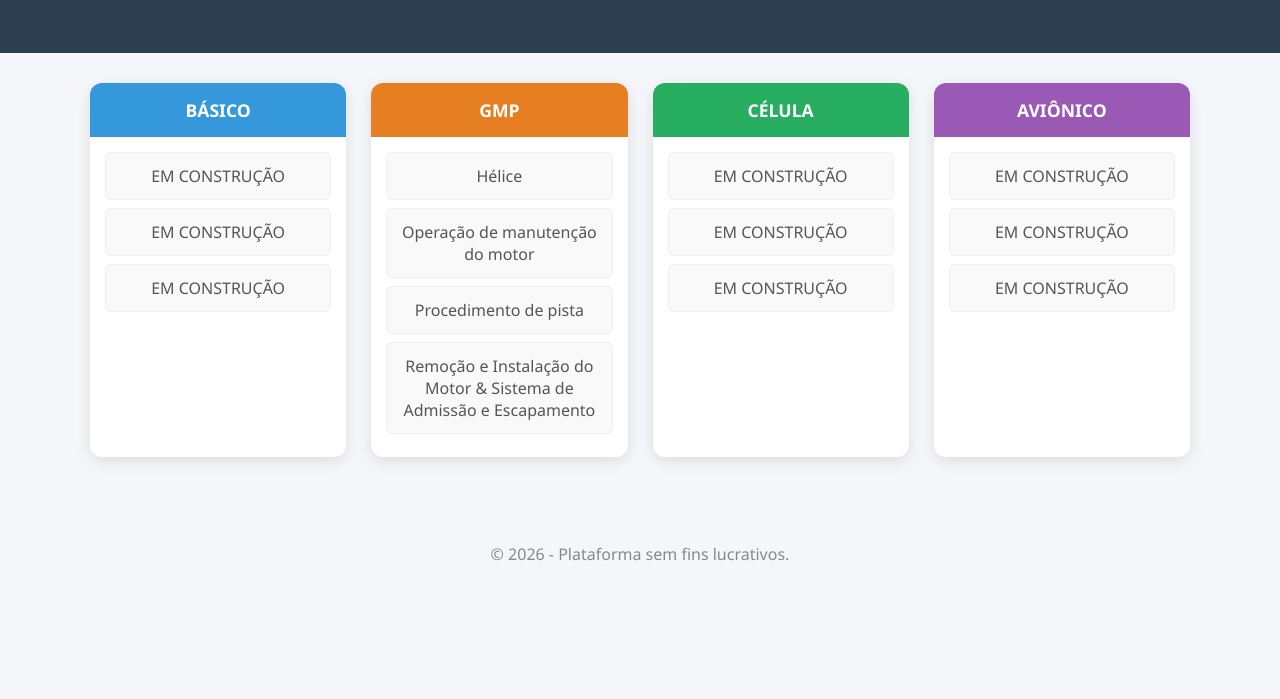
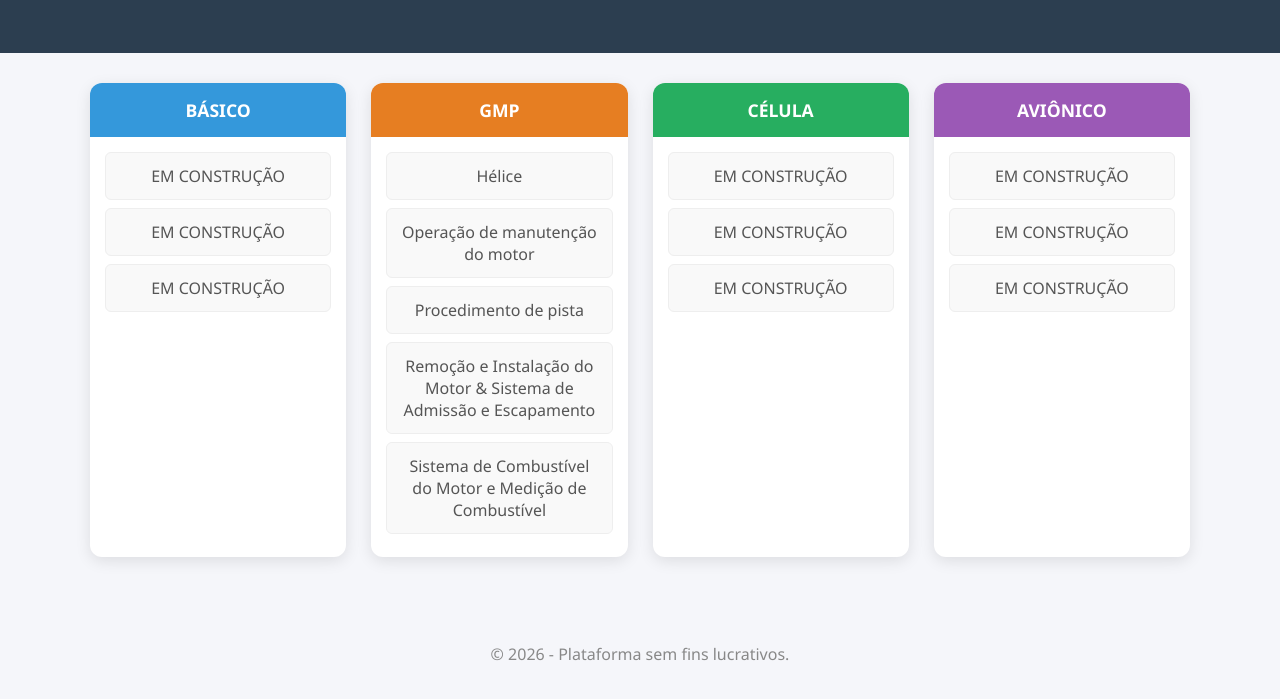
Before and after one commit to ewertonandriel-blip/inicio, a plain HTML site: page index.html in a window 1280 px wide. Shown: the part 151-850 px from the top of the page. Before the commit the page ends 800 px from the top, so only its background shows below. Drawn offline with Linux system fonts and the light colour scheme.

Commit message:
Update index.html

```diff
--- a/index.html
+++ b/index.html
@@ -31,6 +31,7 @@
                 <a href="Operacaodemanutecadomotor.html">Operação de manutenção do motor</a>
                 <a href="Gmpprocedimentodepista.html">Procedimento de pista</a>
                 <a href="remocaoeInstalacaodomotorsistemadeadmissaoeescapamento.html">Remoção e Instalação do Motor & Sistema de Admissão e Escapamento</a>
+                <a href="sistemadecombustiveldomotoremedicao.html">Sistema de Combustível do Motor e Medição de Combustível</a>
             </nav>
         </section>
 
```
